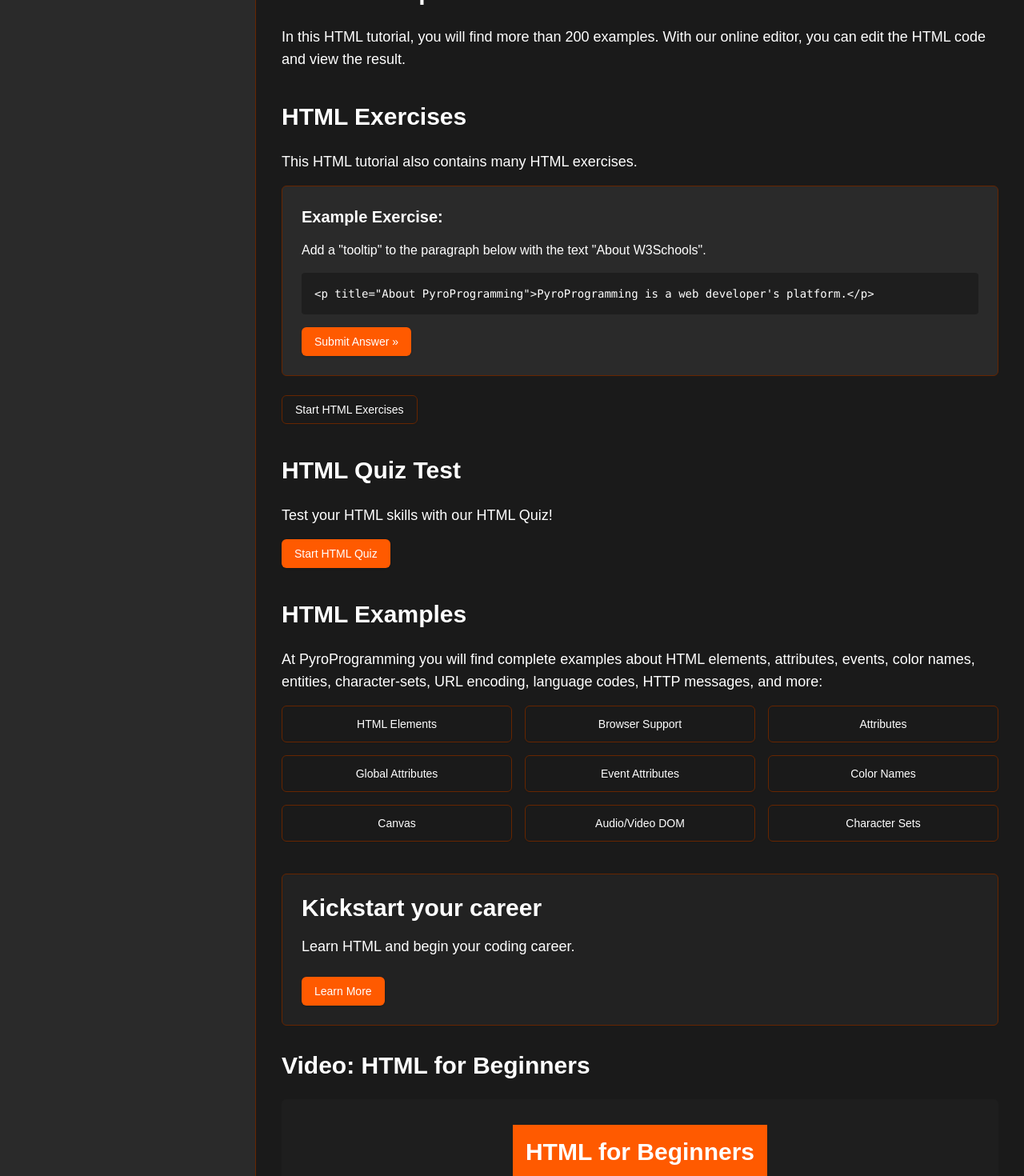
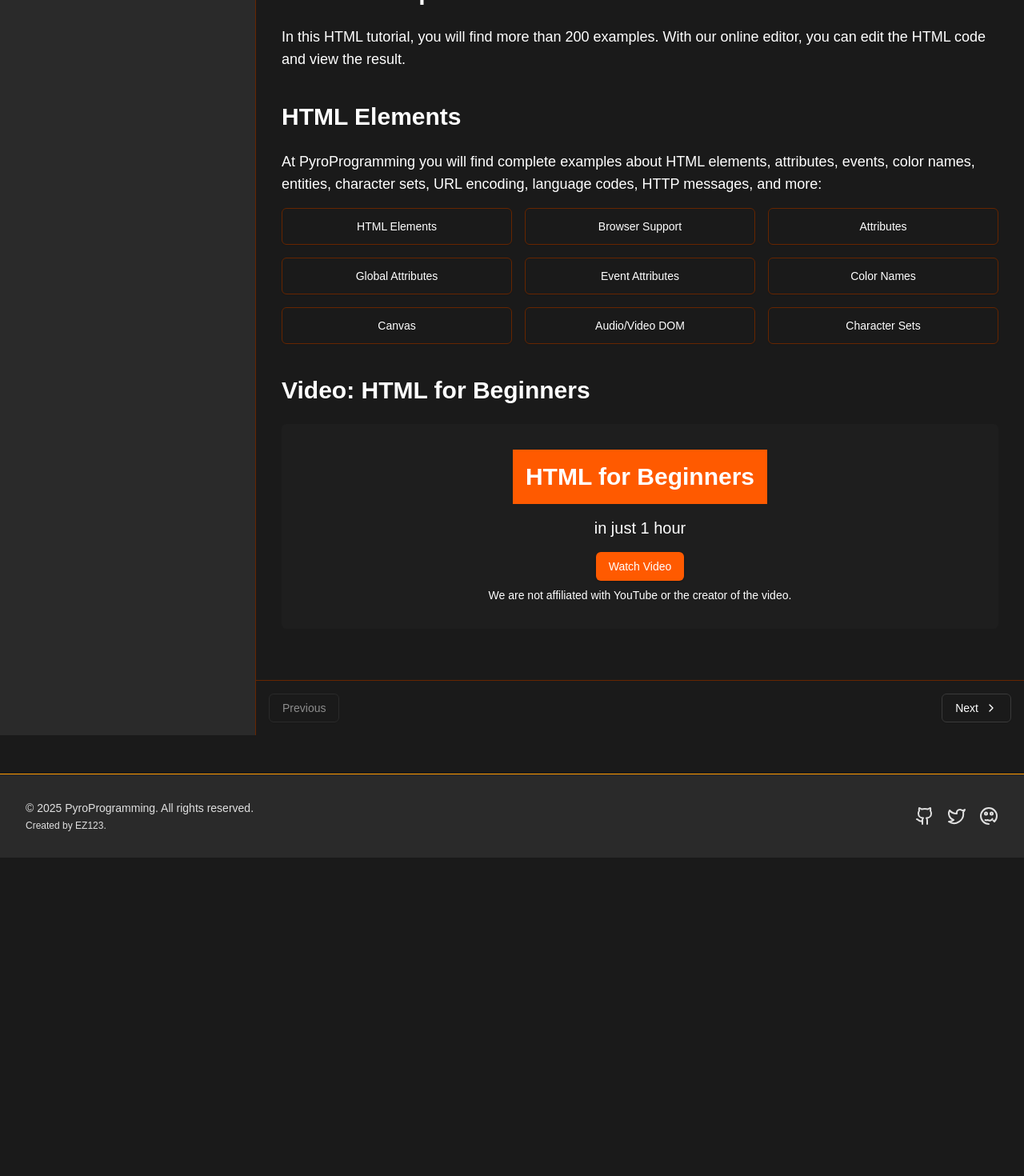
Before and after one commit to 321EZ123/PyroProgramming, a Next.js app: page /tutorials/html in a window 1280 px wide. Shown: the part 1160-2630 px from the top of the page at 80% size. After the commit the page ends 2232 px from the top, so only its background shows below. Built offline with nearby package versions, Linux system fonts and the light colour scheme.

Commit message:
html stuff done

```diff
--- a/src/app/tutorials/html/page.tsx
+++ b/src/app/tutorials/html/page.tsx
@@ -70,45 +70,9 @@ export default function HtmlTutorialHome() {
       </div>
 
       <div className="mb-10">
-        <h2 className="text-3xl font-bold mb-6">HTML Exercises</h2>
+        <h2 className="text-3xl font-bold mb-6">HTML Elements</h2>
         <p className="text-lg mb-4">
-          This HTML tutorial also contains many HTML exercises.
-        </p>
-
-        <div className="bg-card border border-fire-darker rounded-md p-6 mb-6">
-          <h3 className="text-xl font-bold mb-4">Example Exercise:</h3>
-          <p className="mb-4">Add a "tooltip" to the paragraph below with the text "About W3Schools".</p>
-
-          <div className="bg-[#1E1E1E] p-4 text-white font-mono text-sm rounded mb-4">
-            <pre className="language-html">
-              <code>{`<p title="About PyroProgramming">PyroProgramming is a web developer's platform.</p>`}</code>
-            </pre>
-          </div>
-
-          <Button className="bg-primary hover:bg-primary/90 text-white">
-            Submit Answer »
-          </Button>
-        </div>
-
-        <Button variant="outline" className="border-fire-darker hover:bg-fire-darker/10">
-          <Link href="/tutorials/html/exercises">Start HTML Exercises</Link>
-        </Button>
-      </div>
-
-      <div className="mb-10">
-        <h2 className="text-3xl font-bold mb-6">HTML Quiz Test</h2>
-        <p className="text-lg mb-4">
-          Test your HTML skills with our HTML Quiz!
-        </p>
-        <Button className="bg-primary hover:bg-primary/90 text-white">
-          <Link href="/tutorials/html/quiz">Start HTML Quiz</Link>
-        </Button>
-      </div>
-
-      <div className="mb-10">
-        <h2 className="text-3xl font-bold mb-6">HTML Examples</h2>
-        <p className="text-lg mb-4">
-          At PyroProgramming you will find complete examples about HTML elements, attributes, events, color names, entities, character-sets, URL encoding, language codes, HTTP messages, and more:
+          At PyroProgramming you will find complete examples about HTML elements, attributes, events, color names, entities, character sets, URL encoding, language codes, HTTP messages, and more:
         </p>
 
         <div className="grid grid-cols-1 md:grid-cols-3 gap-4">
@@ -142,16 +106,6 @@ export default function HtmlTutorialHome() {
         </div>
       </div>
 
-      <div className="bg-card/50 border border-fire-darker p-6 rounded-md mb-8">
-        <h2 className="text-3xl font-bold mb-4">Kickstart your career</h2>
-        <p className="text-lg mb-4">
-          Learn HTML and begin your coding career.
-        </p>
-        <Button className="bg-primary hover:bg-primary/90 text-white mt-2">
-          Learn More
-        </Button>
-      </div>
-
       <div className="mb-10">
         <h2 className="text-3xl font-bold mb-6">Video: HTML for Beginners</h2>
         <div className="bg-[#1E1E1E] rounded-md overflow-hidden">
@@ -159,10 +113,11 @@ export default function HtmlTutorialHome() {
             <div className="inline-block bg-primary text-white text-3xl font-bold p-4 mb-4">
               HTML for Beginners
             </div>
-            <p className="text-xl mb-4">in just 45 minutes</p>
+            <p className="text-xl mb-4">in just 1 hour</p>
             <Button className="bg-primary hover:bg-primary/90 text-white">
-              Watch Video
+              <Link href="https://www.youtube.com/watch?v=HD13eq_Pmp8">Watch Video</Link>
             </Button>
+            <p className="text-sm mt-2">We are not affiliated with YouTube or the creator of the video.</p>
           </div>
         </div>
       </div>
```
